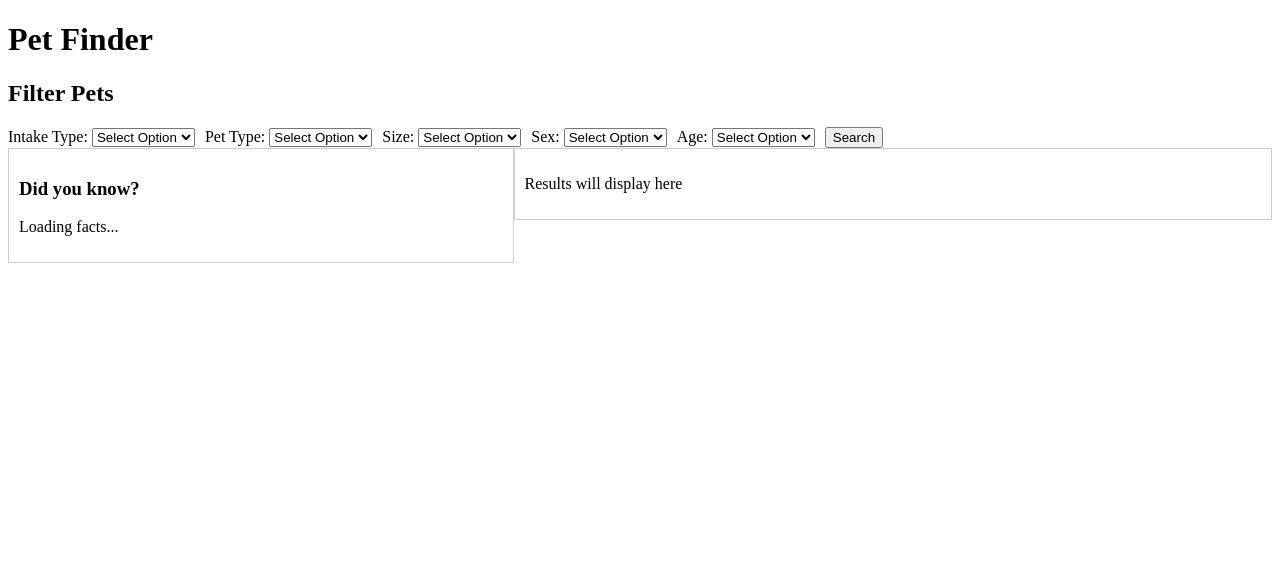
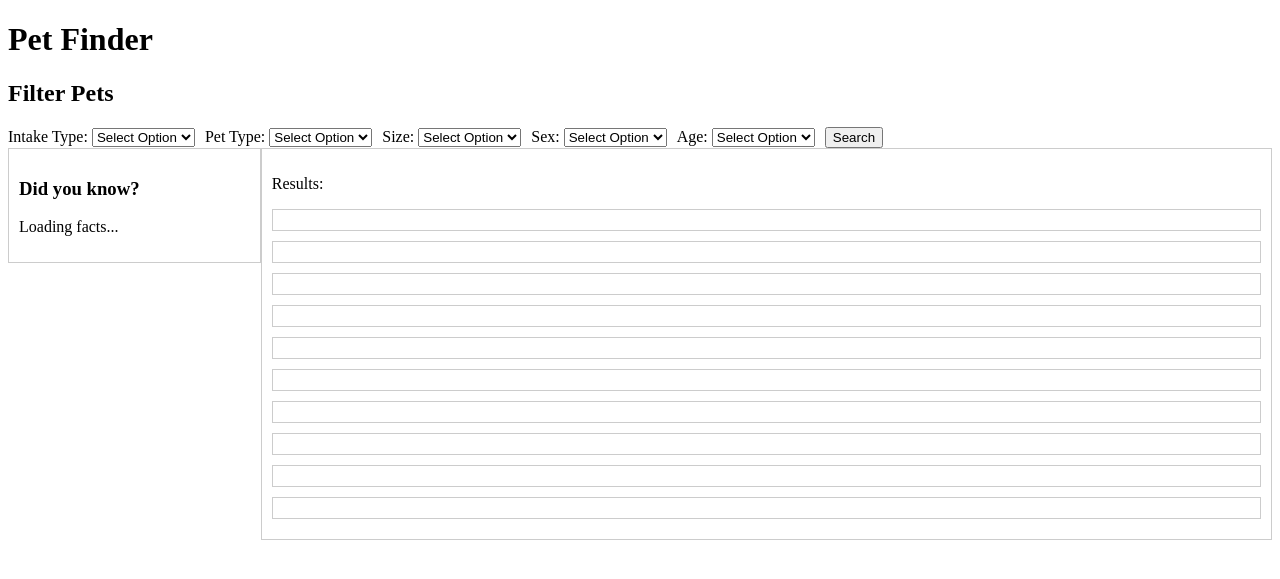
Before and after one commit to asalinas10/petfinder, a Flask app: template templates/index.html in a window 1280 px wide. Shown: the top 579 px of the page. Run offline with Flask 3, Linux system fonts and the light colour scheme; the template is opened without the code that fills it, so the values that code supplies are empty; some libraries are stand-ins or nearby versions.

Commit message:
added default results

```diff
--- a/static/js/script.js
+++ b/static/js/script.js
@@ -14,7 +14,36 @@ function init() {
     d3.json("/api/pet_age").then( function(data) {
         getAge(data);
     })
+    defaultResults();
 }
+
+function defaultResults() {
+    d3.json("/api/get_data").then( function(data) {
+        let top10 = []
+        for (i=0; i<10 ; i++) {
+            top10.push(data[i])
+        }
+        console.log("Top 10 Results", top10)
+
+        let resultsList = d3.select("#result-list")
+
+        resultsList
+        .selectAll("div")
+        .data(top10)
+        .enter()
+        .append("div")
+        .attr("class", "result-box") // Apply the CSS class
+        .html(function(d) {
+            return `<p>Animal ID: ${d.animal_id}</p>
+                    <p>Age: ${d.age}</p>
+                    <p>Animal Type: ${d.animal_type}</p>
+                    <p>Intake Type: ${d.intake_type}</p>
+                    <p>In Date: ${d.in_date}</p>`;
+        });
+    })
+
+}
+
 
 function performSearch() {
     const intakeType = document.getElementById('intake-type').value;
--- a/templates/index.html
+++ b/templates/index.html
@@ -16,7 +16,7 @@
         .fact-panel {
             border: 1px solid #ccc;
             padding: 10px;
-            width: 40%; /* Adjust the width as needed */
+            width: 20%; /* Adjust the width as needed */
             float: left;
             box-sizing: border-box;
         }
@@ -24,10 +24,15 @@
         #results {
             border: 1px solid #ccc;
             padding: 10px;
-            width: 60%; /* Adjust the width as needed */
+            width: 80%; /* Adjust the width as needed */
             float: left;
             box-sizing: border-box;
         }
+        .result-box {
+        border: 1px solid #ccc;
+        padding: 10px;
+        margin-bottom: 10px;
+    }
     </style>
     <script src="https://d3js.org/d3.v7.min.js"></script>
     <script src="https://cdn.plot.ly/plotly-latest.min.js"></script>
@@ -79,10 +84,11 @@
     <div class="fact-panel">
         <h3>Did you know?</h3>
         <p id="fact-content">Loading facts...</p>
+
     </div>
     <div id="results">
-        <p>Results will display here</p>
-        <!-- Results will be displayed here -->
+        <p>Results:</p>
+        <div id = "result-list"> </div>
     </div>
     <script src="https://d3js.org/d3.v7.min.js"></script>
     <script src="./static/js/script.js"></script>
```
Also changed, not shown: adopt_me.db.
